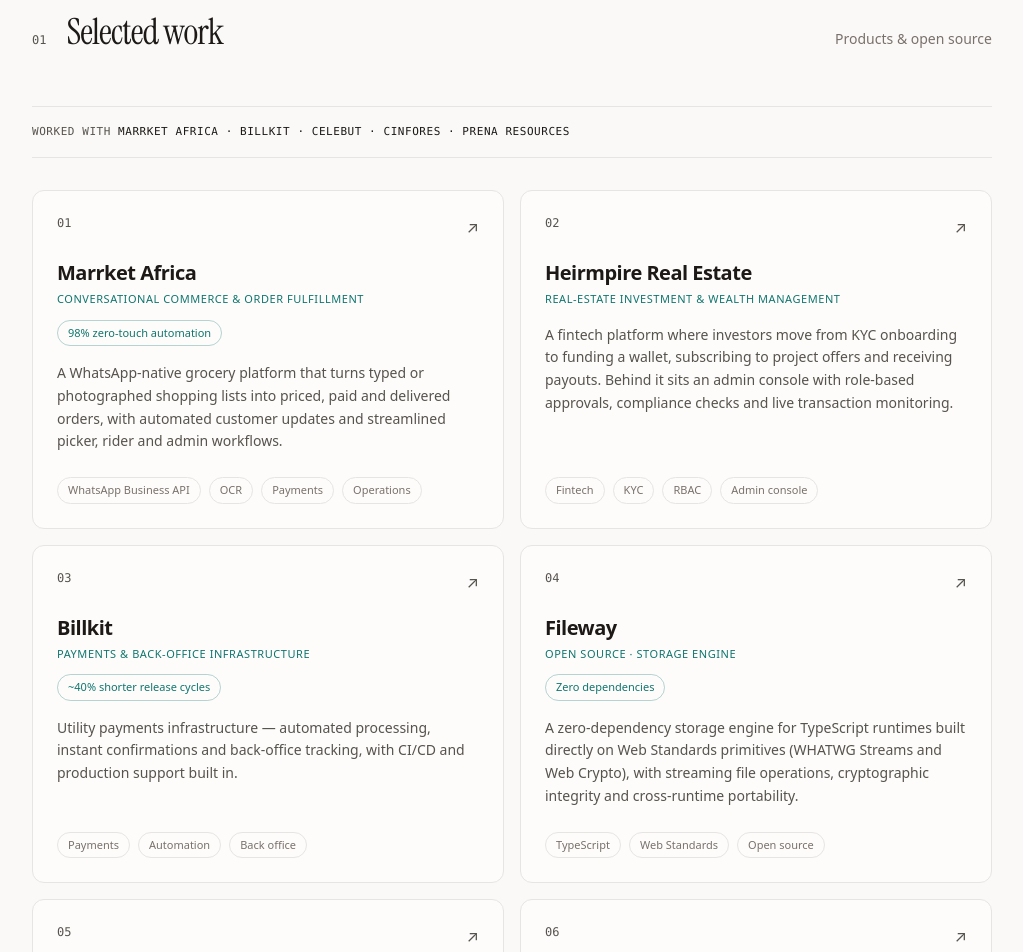
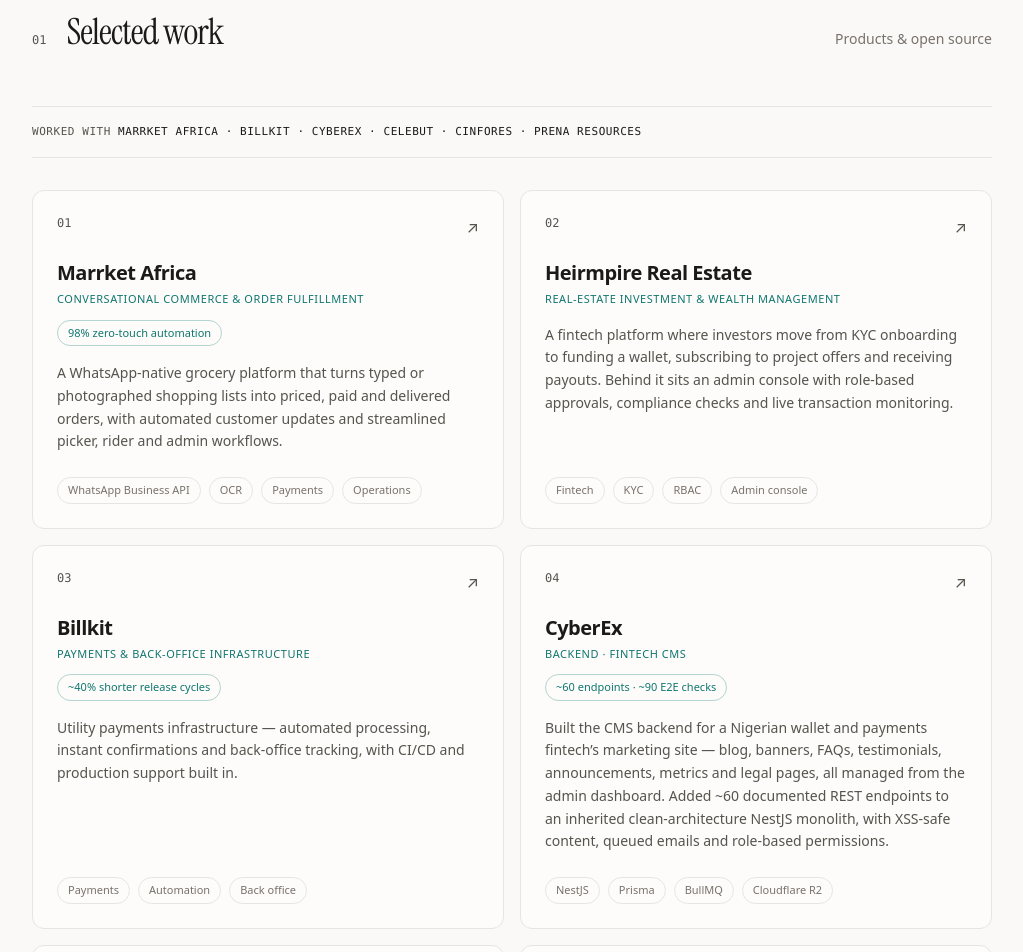
Before and after one commit to Goldenhub/porfolio, an Astro site: page / in a window 1280 px wide. Shown: the part 840-1792 px from the top of the page, without its empty margins (128-1151 px from the left). Built offline with nearby package versions, Linux system fonts and the light colour scheme; Astro itself is replaced by a stand-in of ours.

Commit message:
Add CyberEx backend project

```diff
--- a/src/components/Projects.astro
+++ b/src/components/Projects.astro
@@ -7,7 +7,7 @@ import { projects } from '../data/projects';
   <p
     class="mb-8 border-y border-stone-200 py-4 font-mono text-[11px] uppercase leading-relaxed tracking-wider text-stone-600"
   >
-    Worked with <span class="text-ink">Marrket Africa · Billkit · Celebut · Cinfores · Prena Resources</span>
+    Worked with <span class="text-ink">Marrket Africa · Billkit · CyberEx · Celebut · Cinfores · Prena Resources</span>
   </p>
 
   <div class="grid gap-4 sm:grid-cols-2">
--- a/src/data/projects.ts
+++ b/src/data/projects.ts
@@ -35,6 +35,15 @@ export const projects: Project[] = [
     outcome: '~40% shorter release cycles',
   },
   {
+    title: 'CyberEx',
+    category: 'Backend · Fintech CMS',
+    description:
+      'Built the CMS backend for a Nigerian wallet and payments fintech’s marketing site — blog, banners, FAQs, testimonials, announcements, metrics and legal pages, all managed from the admin dashboard. Added ~60 documented REST endpoints to an inherited clean-architecture NestJS monolith, with XSS-safe content, queued emails and role-based permissions.',
+    href: 'https://cyberextech.com/',
+    tags: ['NestJS', 'Prisma', 'BullMQ', 'Cloudflare R2'],
+    outcome: '~60 endpoints · ~90 E2E checks',
+  },
+  {
     title: 'Fileway',
     category: 'Open Source · Storage Engine',
     description:
```
